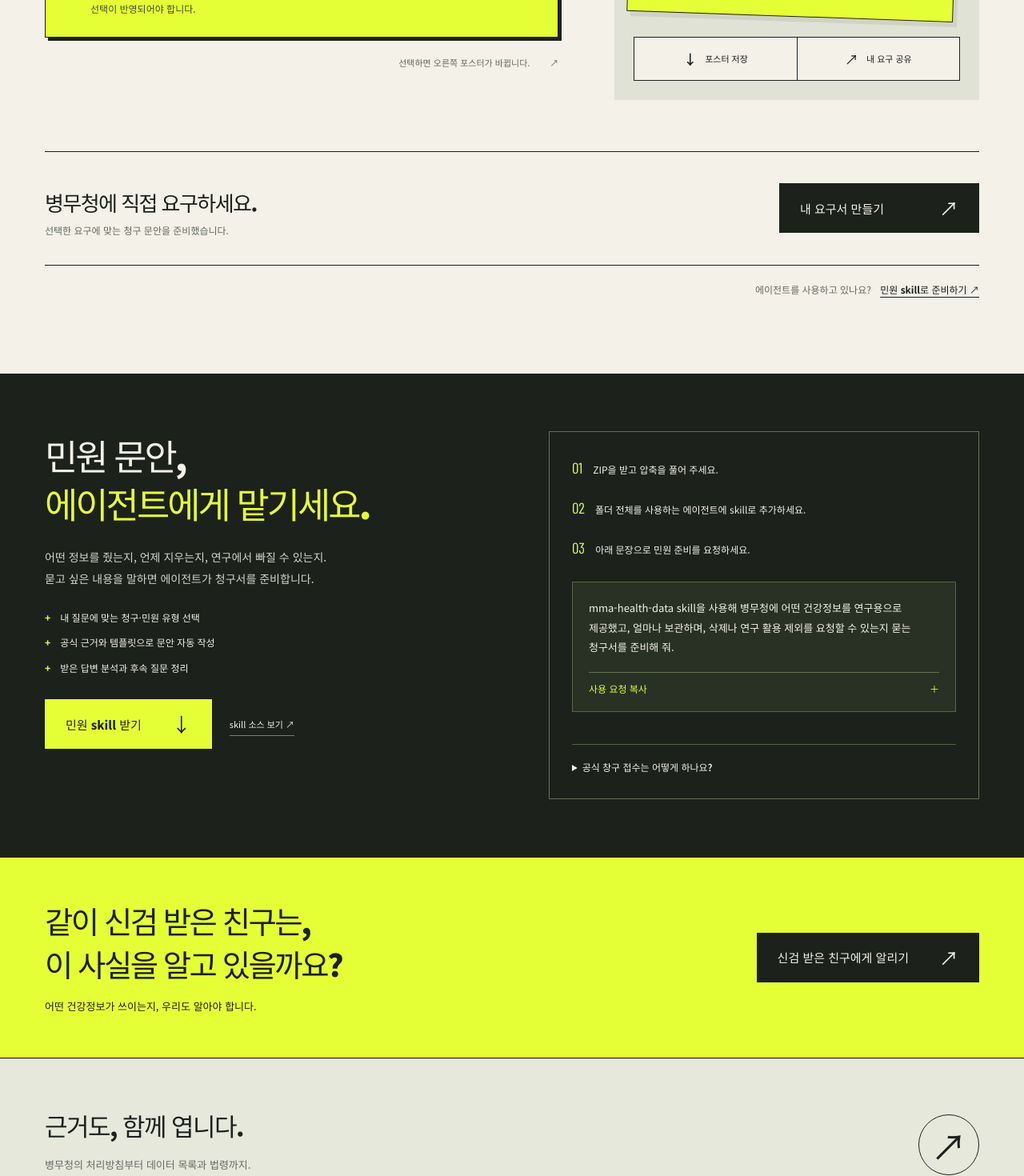
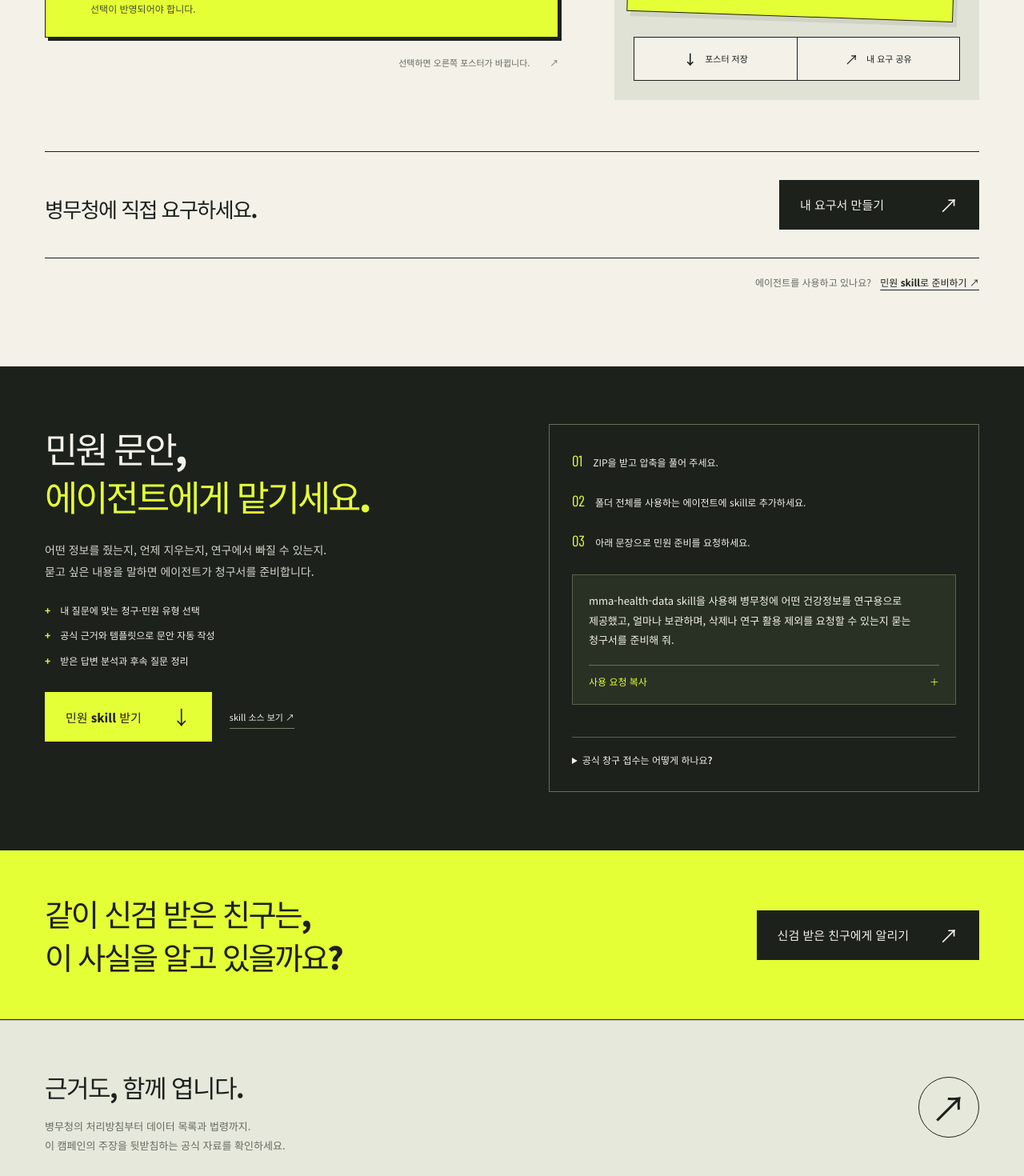
Before and after one commit to gosuda/oh-my-health-data, a SvelteKit app: page / in a window 1280 px wide. Shown: the part 3755-5225 px from the top of the page at 80% size. Built offline with nearby package versions, Linux system fonts and the light colour scheme.

Commit message:
Remove redundant request and sharing descriptions

```diff
--- a/src/routes/+page.svelte
+++ b/src/routes/+page.svelte
@@ -128,14 +128,14 @@
           <div class="poster-tools"><button onclick={savePoster} disabled={exporting}><span aria-hidden="true">↓</span> {exporting ? '저장하는 중' : '포스터 저장'}</button><button onclick={() => shareCampaign()}><span aria-hidden="true">↗</span> 내 요구 공유</button></div>
         </div>
       </div>
-      <div class="action-bar"><div><h3>병무청에 직접 요구하세요.</h3><p>선택한 요구에 맞는 청구 문안을 준비했습니다.</p></div><button class="button button-dark" onclick={openLetter}>내 요구서 만들기 <span aria-hidden="true">↗</span></button></div>
+      <div class="action-bar"><div><h3>병무청에 직접 요구하세요.</h3></div><button class="button button-dark" onclick={openLetter}>내 요구서 만들기 <span aria-hidden="true">↗</span></button></div>
       <p class="agent-entry">에이전트를 사용하고 있나요? <a href="#agent-skill">민원 skill로 준비하기 ↗</a></p>
     </div>
   </section>
 
   <SkillPromo />
 
-  <section class="spread-section" aria-labelledby="spread-title"><div class="container spread-inner"><div><h2 id="spread-title">같이 신검 받은 친구는,<br />이 사실을 알고 있을까요?</h2><p>어떤 건강정보가 쓰이는지, 우리도 알아야 합니다.</p></div><button class="button button-dark" onclick={() => shareCampaign('facts')}>신검 받은 친구에게 알리기 <span aria-hidden="true">↗</span></button></div></section>
+  <section class="spread-section" aria-labelledby="spread-title"><div class="container spread-inner"><div><h2 id="spread-title">같이 신검 받은 친구는,<br />이 사실을 알고 있을까요?</h2></div><button class="button button-dark" onclick={() => shareCampaign('facts')}>신검 받은 친구에게 알리기 <span aria-hidden="true">↗</span></button></div></section>
 
   <section class="evidence-banner"><div class="container"><div><h2>근거도, 함께 엽니다.</h2><p>병무청의 처리방침부터 데이터 목록과 법령까지.<br />이 캠페인의 주장을 뒷받침하는 공식 자료를 확인하세요.</p></div><a href="/sources/" class="evidence-arrow" aria-label="공식 근거 페이지로 이동">↗</a></div></section>
 </main>
```
